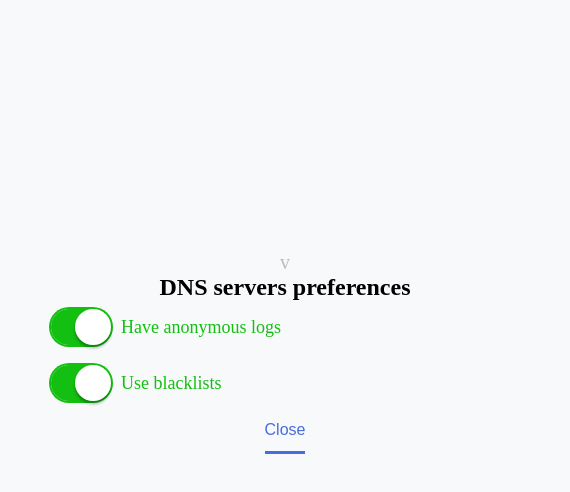
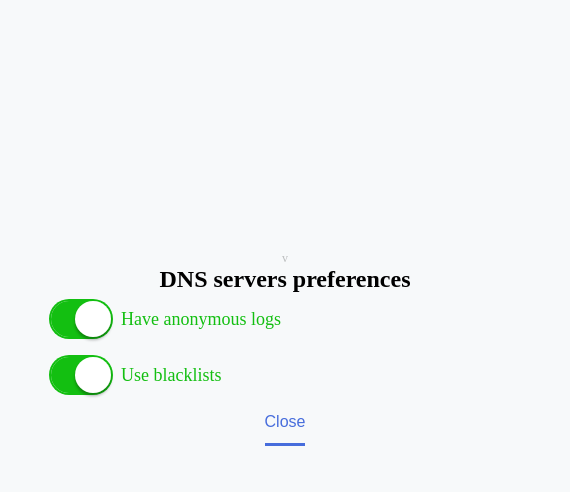
Before and after one commit to mandrag0ra/opennic-desktop, an Electron app: page settings.html in a window 570 px wide. Shown: the part 64-556 px from the top of the page. Drawn offline with Linux system fonts and the light colour scheme; no server answers.

Commit message:
show version number

```diff
--- a/assets/css/settings.css
+++ b/assets/css/settings.css
@@ -79,6 +79,12 @@ p {
   -o-transition: 0.25s ease-in-out;
   transition: 0.25s ease-in-out;
   outline: none; */
+}
+
+#version {
+  margin: auto;
+  text-align: center;
+  font-size: 12px;
 }
 
 #switch {
```
